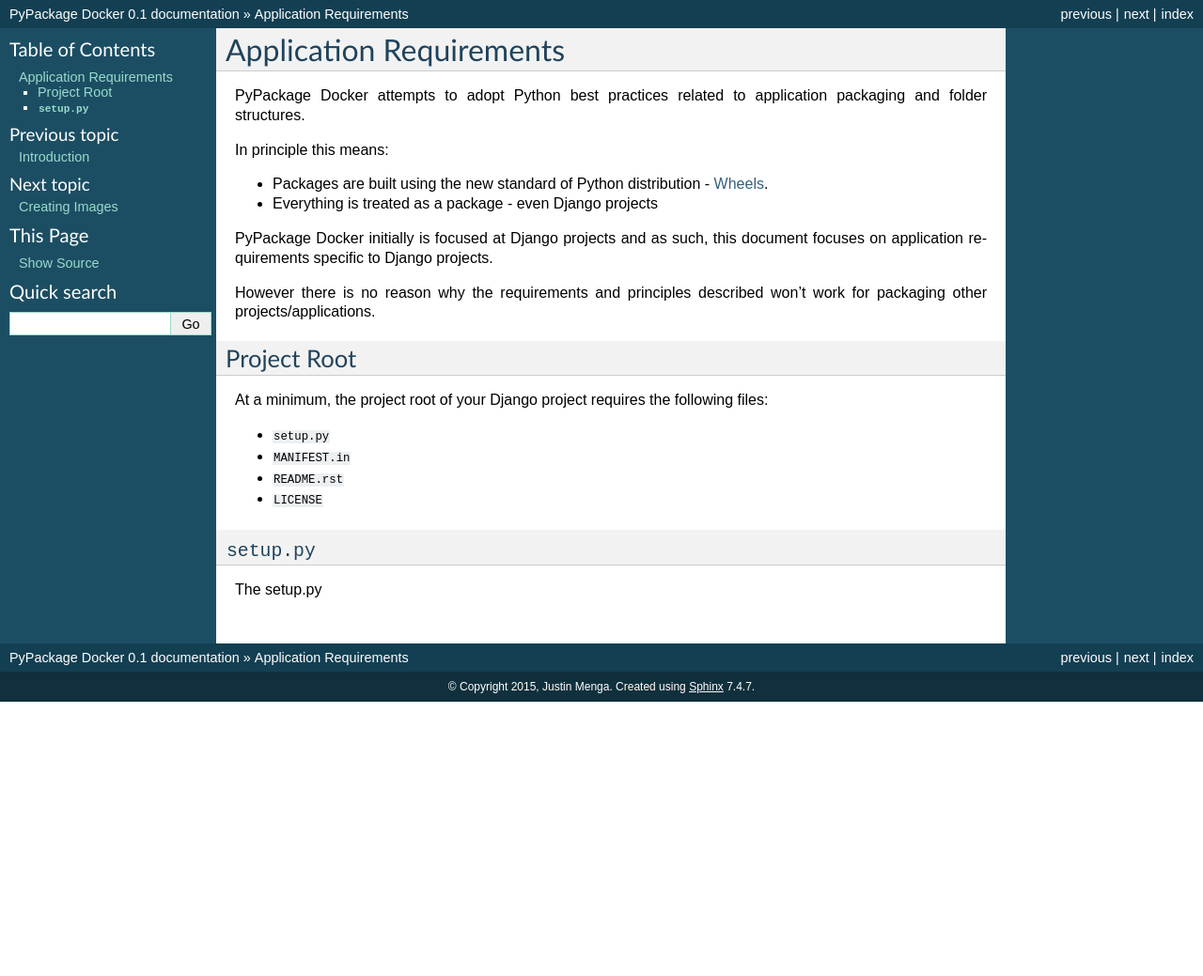
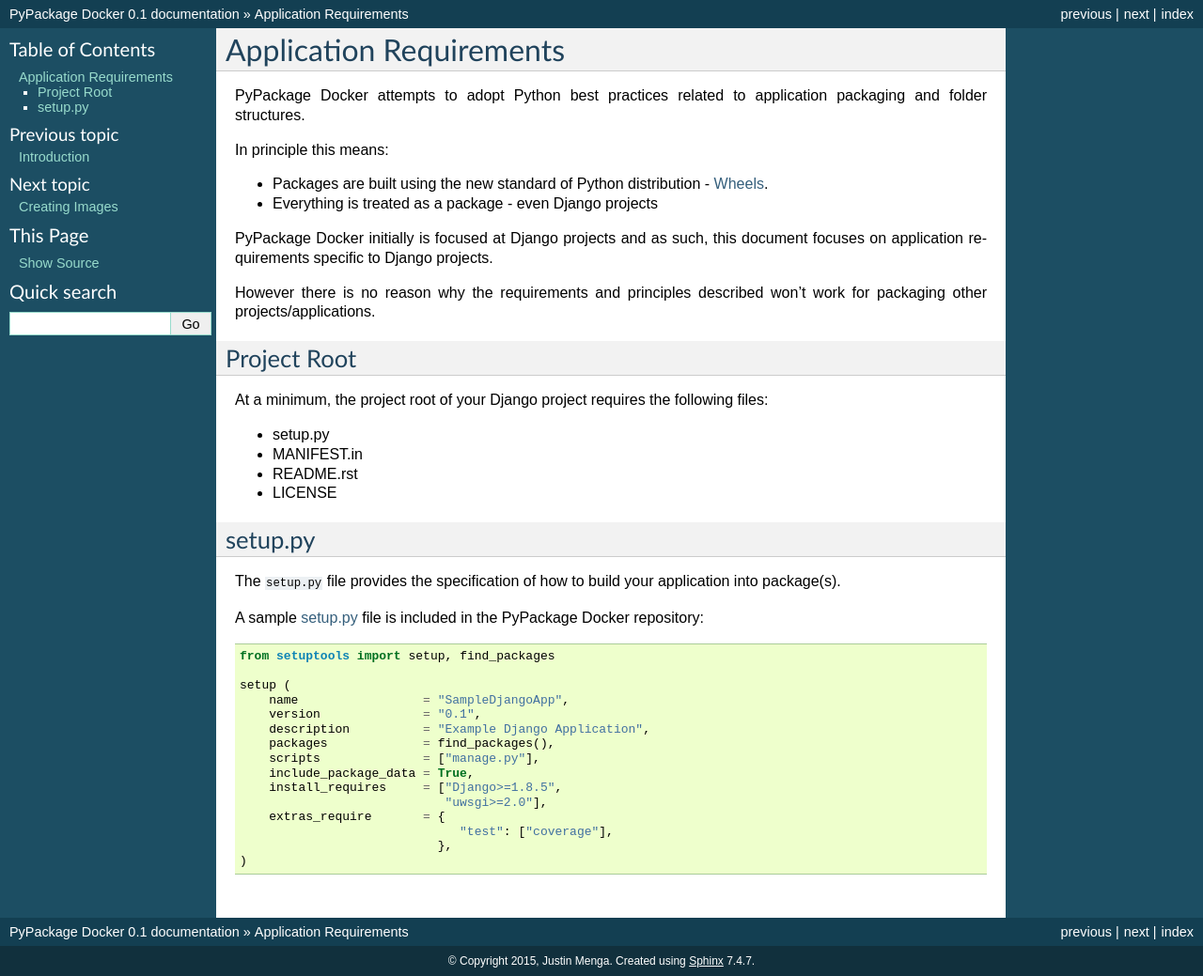
Before and after one commit to cloudhotspot/pypackage-docker, a Sphinx documentation site: the page built from docs/application_requirements.rst, in a window 1280 px wide. Shown: the whole page at 94% size. Built offline with Sphinx 7.4.7, drawn with Linux system fonts in a browser that asks for light colours; before the commit the page ends 900 px from its top, so only the background shows below that.

Commit message:
Add code block

```diff
--- a/docs/application_requirements.rst
+++ b/docs/application_requirements.rst
@@ -17,15 +17,36 @@
 
 At a minimum, the project root of your Django project requires the following files:
 
-* ``setup.py``
-* ``MANIFEST.in``
-* ``README.rst``
-* ``LICENSE``
+* setup.py
+* MANIFEST.in
+* README.rst
+* LICENSE
 
 
-``setup.py``
-------------
+setup.py
+--------
 
-The setup.py
+The ``setup.py`` file provides the specification of how to build your application into package(s).
 
-.. _wheels: http://wheel.readthedocs.org/en/latest/
+A sample setup.py_ file is included in the PyPackage Docker repository::
+
+  from setuptools import setup, find_packages
+
+  setup (
+      name                 = "SampleDjangoApp",
+      version              = "0.1",
+      description          = "Example Django Application",
+      packages             = find_packages(),
+      scripts              = ["manage.py"],
+      include_package_data = True,
+      install_requires     = ["Django>=1.8.5",
+                              "uwsgi>=2.0"],
+      extras_require       = {
+                                "test": ["coverage"],
+                             },
+  )
+
+
+
+
+.. _Wheels: http://wheel.readthedocs.org/en/latest/
```
